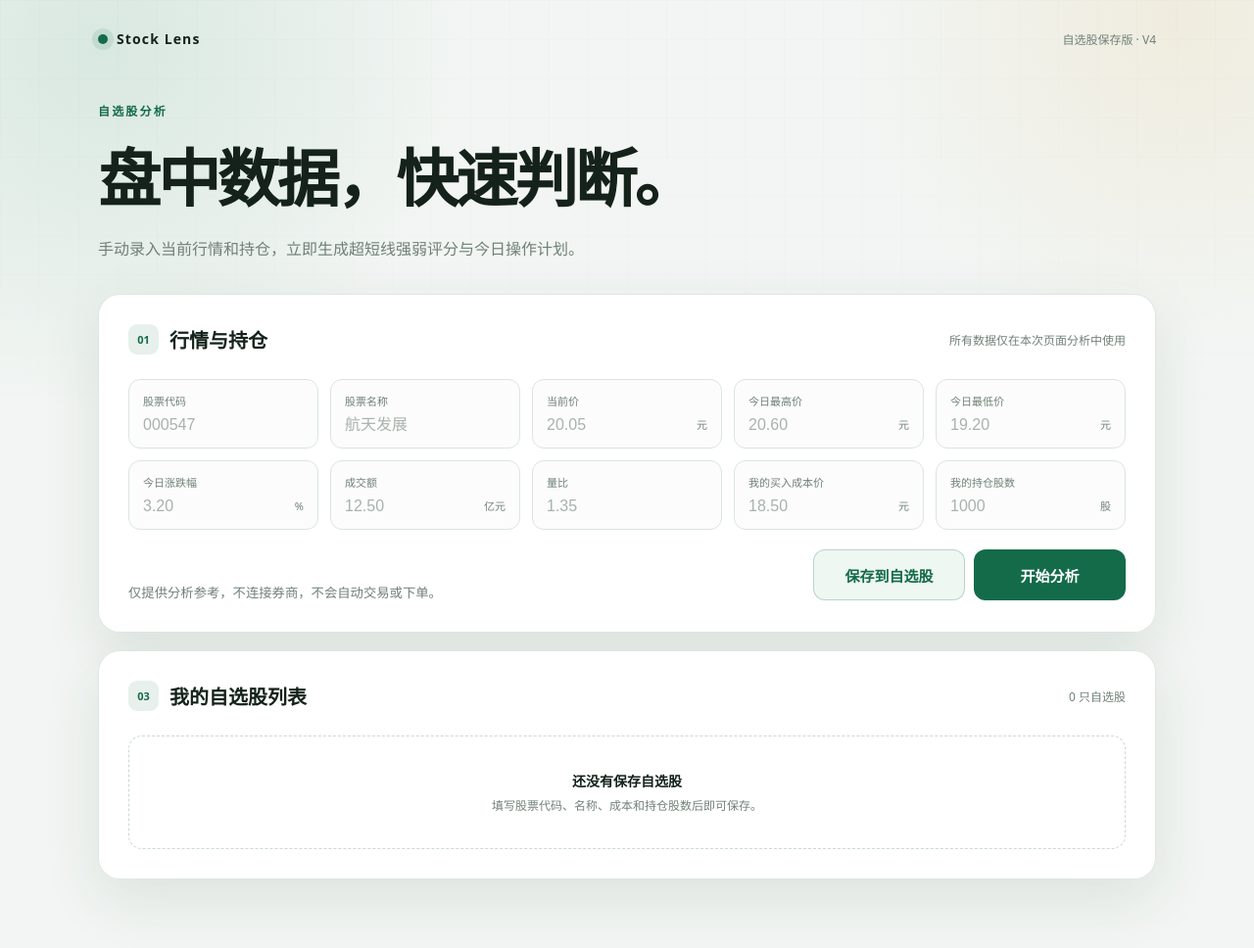
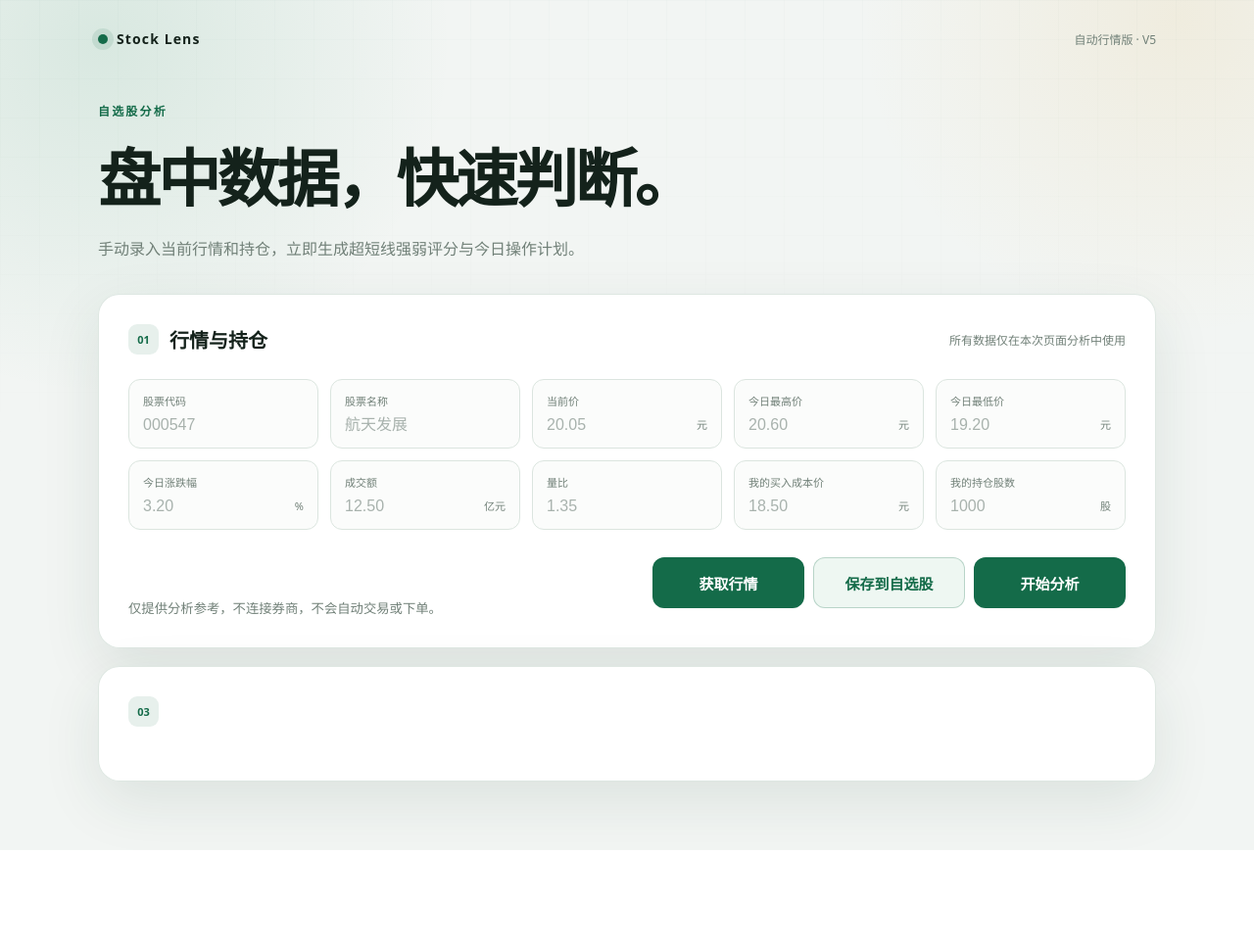
Before and after one commit to yydevil6/stock-analyzer-web, a Flask app: page / in a window 1280 px wide. Shown: the whole page at 98% size. After the commit the page ends 868 px from the top, so only its background shows below. Run offline with Flask 3, Linux system fonts and the light colour scheme.

Commit message:
新增自动行情与兜底：templates/index.html

```diff
--- a/templates/index.html
+++ b/templates/index.html
@@ -11,7 +11,7 @@
     <main class="page-shell">
         <header class="topbar">
             <div class="brand"><span class="brand-dot"></span> Stock Lens</div>
-            <span class="version">自选股保存版 · V4</span>
+            <span class="version">自动行情版 · V5</span>
         </header>
 
         <section class="hero">
@@ -39,8 +39,9 @@
                     <label>我的持仓股数<div class="with-unit"><input id="shares" type="number" inputmode="numeric" step="1" min="1" placeholder="1000" required><span>股</span></div></label>
                 </div>
                 <div class="form-action">
-                    <div><p id="error-message" role="alert"></p><p id="save-message" role="status"></p><small>仅提供分析参考，不连接券商，不会自动交易或下单。</small></div>
+                    <div><p id="error-message" role="alert"></p><p id="quote-message" role="status"></p><p id="save-message" role="status"></p><small>仅提供分析参考，不连接券商，不会自动交易或下单。</small></div>
                     <div class="form-buttons">
+                        <button id="fetch-quote-button" class="quote-button" type="button"><span class="quote-button-text">获取行情</span><span class="button-loader"></span></button>
                         <button id="save-button" class="secondary-button" type="button">保存到自选股</button>
                         <button id="analyze-button" type="submit"><span class="button-text">开始分析</span><span class="button-loader"></span></button>
                     </div>
@@ -96,21 +97,6 @@
 
         <section class="watchlist-panel" aria-labelledby="watchlist-title">
             <div class="section-heading">
-                <div><span>03</span><h2 id="watchlist-title">我的自选股列表</h2></div>
-                <p id="watchlist-count">0 只自选股</p>
-            </div>
-            <div id="watchlist-empty" class="watchlist-empty">
-                <strong>还没有保存自选股</strong>
-                <span>填写股票代码、名称、成本和持仓股数后即可保存。</span>
-            </div>
-            <div id="watchlist-table-wrap" class="watchlist-table-wrap" hidden>
-                <table class="watchlist-table">
-                    <thead><tr><th>股票</th><th>成本价</th><th>持仓股数</th><th>最近当前价</th><th>最近浮动盈亏</th><th>操作</th></tr></thead>
-                    <tbody id="watchlist-body"></tbody>
-                </table>
-            </div>
-        </section>
-    </main>
-    <script src="{{ url_for('static', filename='script.js') }}"></script>
-</body>
-</html>
+                <div><span>03</span><h2 id="watch…3044 tokens truncated…px; }.profit-card { padding: 21px; }.metrics-grid { grid-template-columns: 1fr 1fr; }.metrics-grid article { padding: 14px 12px; }.metrics-grid strong { font-size: 17px; }.levels-grid { grid-template-columns: 1fr; }.detail-grid { grid-template-columns: 1fr 1fr; }
+    .watchlist-table-wrap { overflow: visible; }.watchlist-table thead { display: none; }.watchlist-table,.watchlist-table tbody,.watchlist-table tr,.watchlist-table td { display: block; width: 100%; }.watchlist-table tr { display: grid; grid-template-columns: 1fr 1fr; gap: 9px 15px; margin-bottom: 12px; padding: 15px; border: 1px solid var(--line); border-radius: 13px; background: #fbfcfb; }.watchlist-table tr:last-child { margin-bottom: 0; }.watchlist-table td { padding: 0; border: 0; white-space: normal; }.watchlist-table td::before { content: attr(data-label); display: block; margin-bottom: 4px; color: var(--muted); font-size: 10px; font-weight: 400; }.stock-cell,.row-actions { grid-column: 1 / -1; }.row-actions { display: flex !important; }.table-button { flex: 1; }
+}
```
